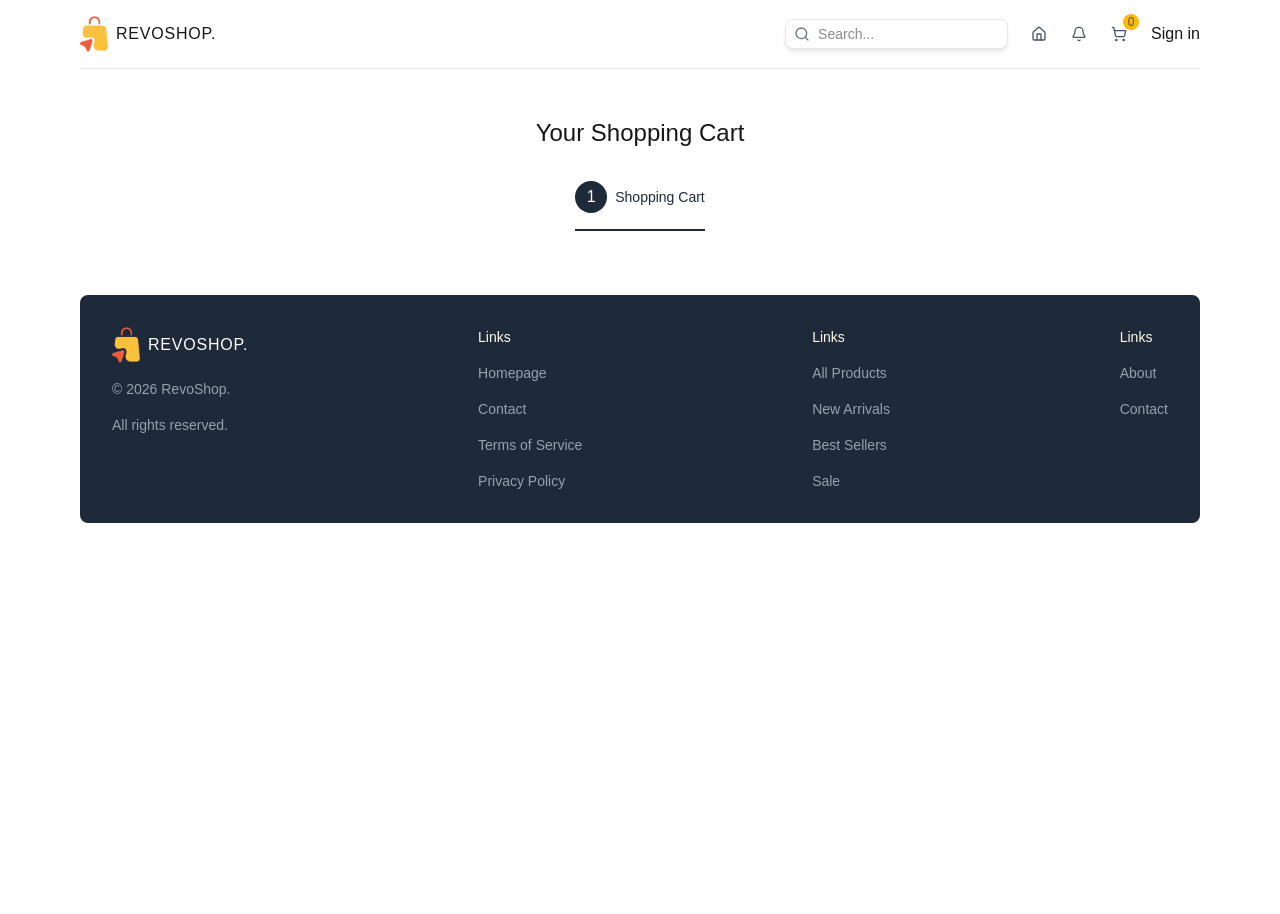
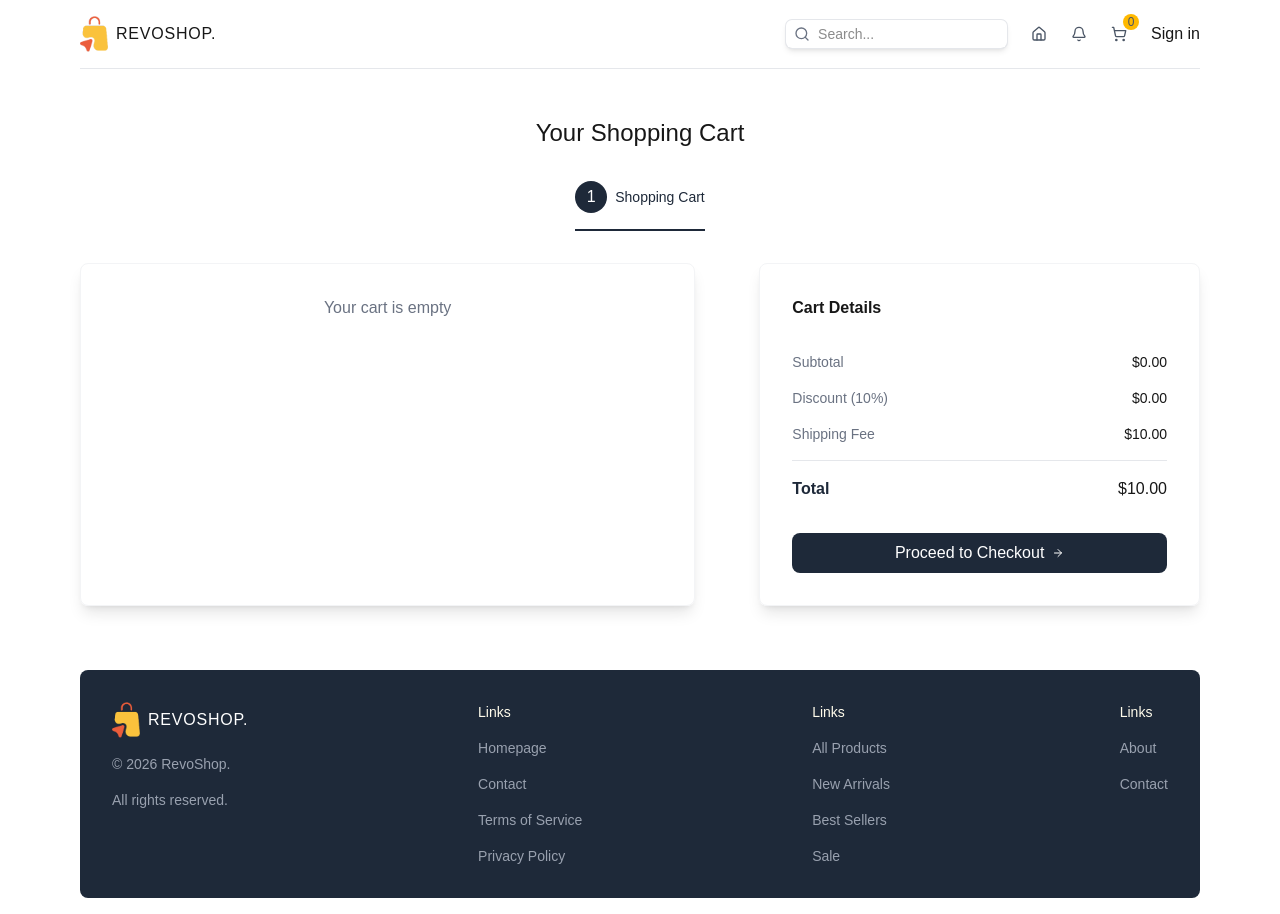
Before and after one commit to Revou-FSSE-Oct25/milestone-3-AidanDjalins, a Next.js app in the folder client/revoshop/: page /cart in a window 1280 px wide. Before the commit the page ends 800 px from the top, so only its background shows below. Built offline with nearby package versions, Linux system fonts and the light colour scheme.

Commit message:
Added cart page and add to cart functionality, coupled with zustand state management

```diff
--- a/client/revoshop/app/cart/page.tsx
+++ b/client/revoshop/app/cart/page.tsx
@@ -1,10 +1,9 @@
 "use client"
 
-import { Product } from "@/types/product";
 import { ArrowRight, Trash2 } from "lucide-react";
 import Image from "next/image";
 import { useRouter, useSearchParams } from "next/navigation";
-import { useState } from "react";
+import useCartStore from "../stores/cartStore";
 
 const steps = [
     {
@@ -13,13 +12,10 @@
     }
 ]
 
-type ProductListProps = {
-  products: Product[];
-};
-
 const CartPage = () => {
     const searchParams = useSearchParams();
     const router = useRouter();
+    const { cart, removeFromCart } = useCartStore();
 
     const activeStep = parseInt(searchParams.get("step") || "1");
 
@@ -55,8 +51,96 @@
                 </div>
                 ))}
             </div>
+
+            {/* CART CONTENT */}
+            <div className="w-full flex flex-col lg:flex-row gap-16">
+                {/* CART ITEMS */}
+                <div className="w-full lg:w-7/12 shadow-lg border-1 border-gray-100 p-8 rounded-lg flex flex-col gap-8">
+                    {cart.length === 0 ? (
+                        <p className="text-gray-500 text-center">Your cart is empty</p>
+                    ) : (
+                        cart.map((item) => (
+                            // SINGLE CART ITEM
+                            <div
+                                className="flex items-center justify-between"
+                                key={item.id}
+                            >
+                                {/* IMAGE AND DETAILS */}
+                                <div className="flex gap-8">
+                                    {/* IMAGE */}
+                                    <div className="relative w-32 h-32 bg-gray-50 rounded-lg overflow-hidden">
+                                        <Image
+                                            src={item.images?.[0] || '/placeholder.png'}
+                                            alt={item.title}
+                                            fill
+                                            className="object-contain"
+                                        />
+                                    </div>
+                                    {/* ITEM DETAILS */}
+                                    <div className="flex flex-col justify-between">
+                                        <div className="flex flex-col gap-1">
+                                            <p className="text-sm font-medium">{item.title}</p>
+                                            <p className="text-xs text-gray-500">
+                                                Quantity: {item.quantity}
+                                            </p>
+                                            <p className="text-xs text-gray-500">
+                                                Category: {item.category.name}
+                                            </p>
+                                        </div>
+                                        <p className="font-medium">${(item.price * item.quantity).toFixed(2)}</p>
+                                    </div>
+                                </div>
+                                {/* DELETE BUTTON */}
+                                <button
+                                    onClick={() => removeFromCart(item.id)}
+                                    className="w-8 h-8 rounded-full bg-red-100 hover:bg-red-200 transition-all duration-300 text-red-400 flex items-center justify-center cursor-pointer"
+                                >
+                                    <Trash2 className="w-3 h-3" />
+                                </button>
+                            </div>
+                        ))
+                    )}
+                </div>
+
+                {/* CART DETAILS */}
+                <div className="w-full lg:w-5/12 shadow-lg border-1 border-gray-100 p-8 rounded-lg flex flex-col gap-8 h-max">
+                    <h2 className="font-semibold">Cart Details</h2>
+                    <div className="flex flex-col gap-4">
+                        <div className="flex justify-between text-sm">
+                            <p className="text-gray-500">Subtotal</p>
+                            <p className="font-medium">
+                                ${cart.reduce((acc, item) => acc + item.price * item.quantity, 0).toFixed(2)}
+                            </p>
+                        </div>
+                        <div className="flex justify-between text-sm">
+                            <p className="text-gray-500">Discount (10%)</p>
+                            <p className="font-medium">
+                                ${(cart.reduce((acc, item) => acc + item.price * item.quantity, 0) * 0.1).toFixed(2)}
+                            </p>
+                        </div>
+                        <div className="flex justify-between text-sm">
+                            <p className="text-gray-500">Shipping Fee</p>
+                            <p className="font-medium">$10.00</p>
+                        </div>
+                        <hr className="border-gray-200" />
+                        <div className="flex justify-between">
+                            <p className="text-gray-800 font-semibold">Total</p>
+                            <p className="font-medium">
+                                ${(cart.reduce((acc, item) => acc + item.price * item.quantity, 0) * 0.9 + 10).toFixed(2)}
+                            </p>
+                        </div>
+                    </div>
+                    <button
+                        onClick={() => {/* Proceed to checkout */}}
+                        className="w-full bg-gray-800 hover:bg-gray-900 transition-all duration-300 text-white p-2 rounded-lg cursor-pointer flex items-center justify-center gap-2"
+                    >
+                        Proceed to Checkout
+                        <ArrowRight className="w-3 h-3" />
+                    </button>
+                </div>
+            </div>
         </div>
     );
 };
 
-export default CartPage
+export default CartPage;
--- a/client/revoshop/app/product/[id]/page.tsx
+++ b/client/revoshop/app/product/[id]/page.tsx
@@ -1,7 +1,10 @@
-// app/product/[id]/page.tsx
+"use client"
 
 import { Product } from "@/types/product";
 import Image from "next/image";
+import { ShoppingCart } from "lucide-react";
+import { useEffect, useState } from "react";
+import useCartStore from "@/app/stores/cartStore";
 
 export const dynamic = "force-dynamic";
 
@@ -13,7 +16,7 @@
 
 async function fetchProduct(id: string) {
   const res = await fetch(`https://api.escuelajs.co/api/v1/products/${id}`, {
-    cache: "no-store",
+    cache: "force-cache",
     next: { revalidate: 60 },
   });
 
@@ -21,9 +24,19 @@
   return (await res.json()) as Product;
 }
 
-const ProductPage = async ({ params }: PageProps) => {
-    const { id } = await params;
-    const product = await fetchProduct(id);
+export default function ProductPage({ params }: PageProps) {
+    const [product, setProduct] = useState<Product | null>(null);
+    const [quantity, setQuantity] = useState(1);
+    const { addToCart } = useCartStore();
+
+    useEffect(() => {
+        async function loadProduct() {
+            const { id } = await params;
+            const fetchedProduct = await fetchProduct(id);
+            setProduct(fetchedProduct);
+        }
+        loadProduct();
+    }, [params]);
 
     if (!product) {
       return (
@@ -33,14 +46,20 @@
       );
     }
 
+    const validImage = product.images?.find(img => img && img.startsWith('https://')) || '/placeholder.png';
+
+    const handleAddToCart = () => {
+        addToCart(product, quantity);
+    };
+
     return (
         <div className="max-w-6xl mx-auto px-4 py-12">
           <div className="flex flex-col lg:flex-row gap-12 items-start">
-            {/* PRODUCT IMAGE */}
+            {/* IMAGE SECTION */}
             <div className="w-full lg:w-1/2">
               <div className="relative aspect-square bg-gray-50 rounded-lg overflow-hidden">
                 <Image
-                  src={product.images[0]}
+                  src={validImage}
                   alt={product.title}
                   fill
                   className="object-cover"
@@ -48,28 +67,58 @@
               </div>
             </div>
 
-            {/* PRODUCT DETAILS */}
+            {/* PRODUCT DETAILS SECTION */}
             <div className="w-full lg:w-1/2 flex flex-col gap-6">
               <h1 className="text-3xl lg:text-4xl font-bold">
                 {product.title}
               </h1>
-              <p className="text-gray-600 leading-relaxed">{product.description}</p>
-              <div className="text-4xl font-bold">${product.price.toFixed(2)}</div>
-              <button className="w-full bg-black text-white px-8 py-4 rounded-lg hover:bg-gray-800 transition-colors font-medium mt-4">
+
+              <p className="text-gray-600 leading-relaxed">
+                {product.description}
+              </p>
+
+              <div className="text-4xl font-bold">
+                ${product.price.toFixed(2)}
+              </div>
+
+              {/* QUANTITY SELECTOR */}
+              <div className="flex items-center gap-4">
+                <label className="text-sm font-medium">Quantity:</label>
+                <div className="flex items-center gap-2">
+                  <button
+                    onClick={() => setQuantity(Math.max(1, quantity - 1))}
+                    className="w-8 h-8 rounded-md border border-gray-300 flex items-center justify-center hover:bg-gray-100"
+                  >
+                    -
+                  </button>
+                  <span className="w-12 text-center">{quantity}</span>
+                  <button
+                    onClick={() => setQuantity(quantity + 1)}
+                    className="w-8 h-8 rounded-md border border-gray-300 flex items-center justify-center hover:bg-gray-100"
+                  >
+                    +
+                  </button>
+                </div>
+              </div>
+
+              <button
+                onClick={handleAddToCart}
+                className="w-full bg-black text-white px-8 py-4 rounded-lg hover:bg-gray-800 transition-colors font-medium mt-4 flex items-center justify-center gap-2"
+              >
+                <ShoppingCart className="w-5 h-5" />
                 Add to Cart
               </button>
-              <p className="text-gray-500 text-sm mt-2">
+
+              <div className="text-sm text-gray-500 mt-4">
                 By clicking Pay Now, you agree to our{" "}
-                <span className="underline hover:text-black cursor-pointer">Terms & Conditions</span>{" "}
-                and <span className="underline hover:text-black cursor-pointer">Privacy Policy</span>
-                . You authorize us to charge your selected payment method for the
-                total amount shown. All sales are subject to our return and{" "}
-                <span className="underline hover:text-black cursor-pointer">Refund Policies</span>.
-              </p>
+                <span className="underline cursor-pointer">Terms & Conditions</span> and{" "}
+                <span className="underline cursor-pointer">Privacy Policy</span>.
+                You authorize us to charge your selected payment method for the total amount shown.
+                All sales are subject to our return and{" "}
+                <span className="underline cursor-pointer">Refund Policies</span>.
+              </div>
             </div>
           </div>
         </div>
     );
-};
-
-export default ProductPage;
+}
--- /dev/null
+++ b/client/revoshop/app/stores/cartStore.tsx
@@ -0,0 +1,65 @@
+import { create } from 'zustand';
+import { persist } from 'zustand/middleware';
+import { Product } from '@/types/product';
+import { CartStoreStateType, CartStoreActionsType } from '@/types/product';
+
+type CartStore = CartStoreStateType & CartStoreActionsType;
+
+const useCartStore = create<CartStore>()(
+  persist(
+    (set) => ({
+      cart: [],
+      hasHydrated: false,
+
+      addToCart: (product: Product, quantity = 1) => {
+        set((state) => {
+          const existingItem = state.cart.find((item) => item.id === product.id);
+
+          if (existingItem) {
+            return {
+              cart: state.cart.map((item) =>
+                item.id === product.id
+                  ? { ...item, quantity: item.quantity + quantity }
+                  : item
+              ),
+            };
+          }
+
+          return {
+            cart: [...state.cart, { ...product, quantity }],
+          };
+        });
+      },
+
+      removeFromCart: (productId: number) => {
+        set((state) => ({
+          cart: state.cart.filter((item) => item.id !== productId),
+        }));
+      },
+
+      updateQuantity: (productId: number, quantity: number) => {
+        set((state) => ({
+          cart: state.cart.map((item) =>
+            item.id === productId ? { ...item, quantity } : item
+          ),
+        }));
+      },
+
+      clearCart: () => {
+        set({ cart: [] });
+      },
+
+      setHasHydrated: (state: boolean) => {
+        set({ hasHydrated: state });
+      },
+    }),
+    {
+      name: 'cart-storage',
+      onRehydrateStorage: () => (state) => {
+        state?.setHasHydrated(true);
+      },
+    }
+  )
+);
+
+export default useCartStore;
--- a/client/revoshop/components/product_card.tsx
+++ b/client/revoshop/components/product_card.tsx
@@ -1,12 +1,20 @@
 import { Product } from "@/types/product";
 import Image from "next/image";
 import { ShoppingCart } from "lucide-react";
+import useCartStore from "@/app/stores/cartStore";
 
 type ProductCardProps = {
   product: Product;
 };
 
 const ProductCard = ({ product }: ProductCardProps) => {
+  const { addToCart } = useCartStore();
+
+  const handleAddToCart = (e: React.MouseEvent) => {
+    e.preventDefault(); // Prevent Link navigation
+    addToCart(product, 1);
+  };
+
   return (
     <div className="bg-white shadow-lg rounded-lg overflow-hidden flex flex-col h-full">
       {/* PRODUCT IMAGE */}
@@ -35,6 +43,7 @@
         <div className="flex items-center justify-between mt-auto pt-4">
           <p className="font-bold text-xl">${product.price.toFixed(2)}</p>
           <button
+            onClick={handleAddToCart}
             className="bg-white ring-1 ring-gray-300 rounded-md px-4 py-2 text-sm font-medium cursor-pointer hover:bg-black hover:text-white transition-all duration-300 flex items-center gap-2"
           >
             <ShoppingCart className="w-4 h-4" />
--- a/client/revoshop/components/shopping_cart_icon.tsx
+++ b/client/revoshop/components/shopping_cart_icon.tsx
@@ -1,18 +1,21 @@
-"use client"
+"use client";
 
-import { ShoppingCart } from "lucide-react"
-import Link from "next/link"
+import useCartStore from "@/app/stores/cartStore";
+import { ShoppingCart } from "lucide-react";
+import Link from "next/link";
 
 const ShoppingCartIcon = () => {
-    return (
-        <Link
-        href="/cart" className="relative">
-            <ShoppingCart className="w-4 h-4 text-gray-600"/>
-            <span
-            className="absolute -top-3 -right-3 bg-amber-400 text-gray-600 rounded-full w-4 h-4 flex items-center justify-center text-xs font-medium"
-            >0</span>
-        </Link>
-    );
+  const { cart, hasHydrated } = useCartStore();
+
+  if (!hasHydrated) return null;
+  return (
+    <Link href="/cart" className="relative">
+      <ShoppingCart className="w-4 h-4 text-gray-600" />
+      <span className="absolute -top-3 -right-3 bg-amber-400 text-gray-600 rounded-full w-4 h-4 flex items-center justify-center text-xs font-medium">
+        {cart.reduce((acc, item) => acc + item.quantity, 0)}
+      </span>
+    </Link>
+  );
 };
 
 export default ShoppingCartIcon;
--- a/client/revoshop/package.json
+++ b/client/revoshop/package.json
@@ -13,7 +13,8 @@
     "lucide-react": "^0.563.0",
     "next": "16.1.6",
     "react": "19.2.3",
-    "react-dom": "19.2.3"
+    "react-dom": "19.2.3",
+    "zustand": "^5.0.11"
   },
   "devDependencies": {
     "@tailwindcss/postcss": "^4",
```
Also changed, not shown: client/revoshop/next.config.ts (+12 -0 lines), client/revoshop/types/product.ts (+21 -0 lines), 2 other files (tests, documents, lock files or other folders).
